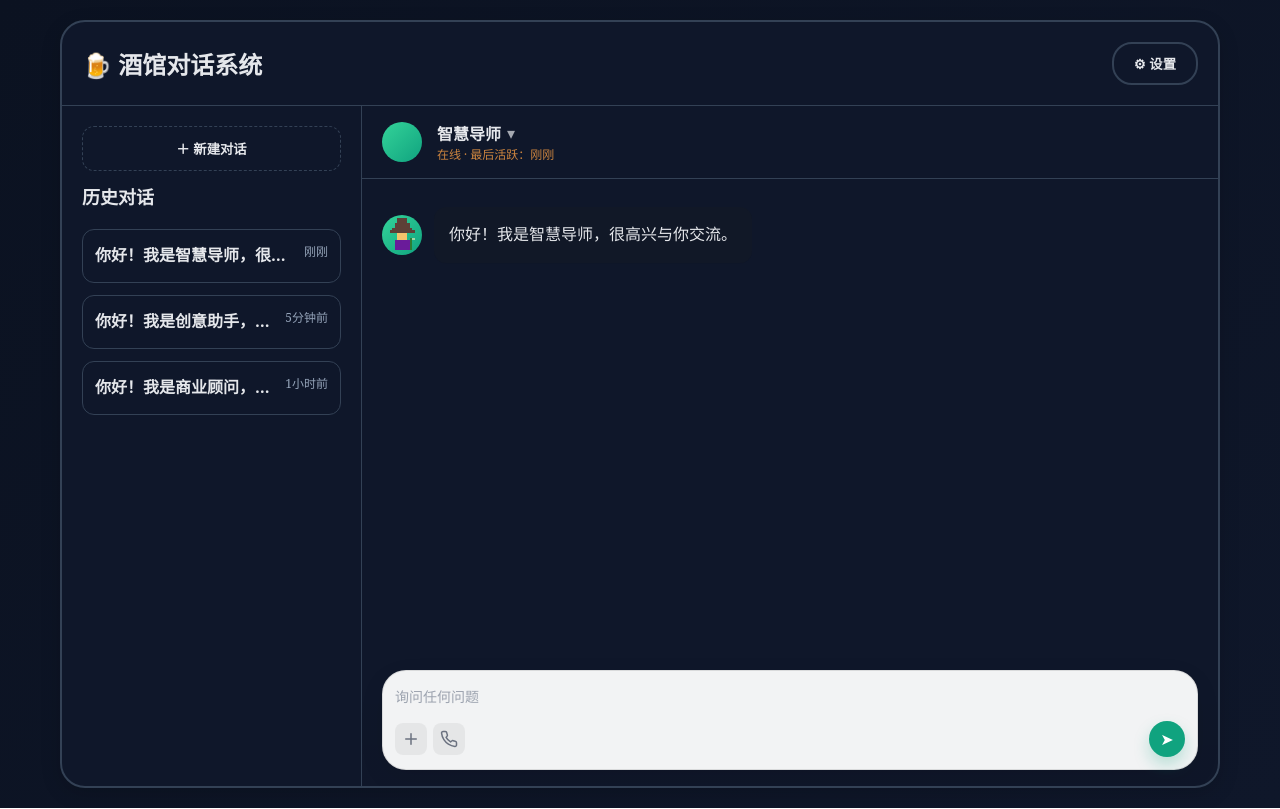
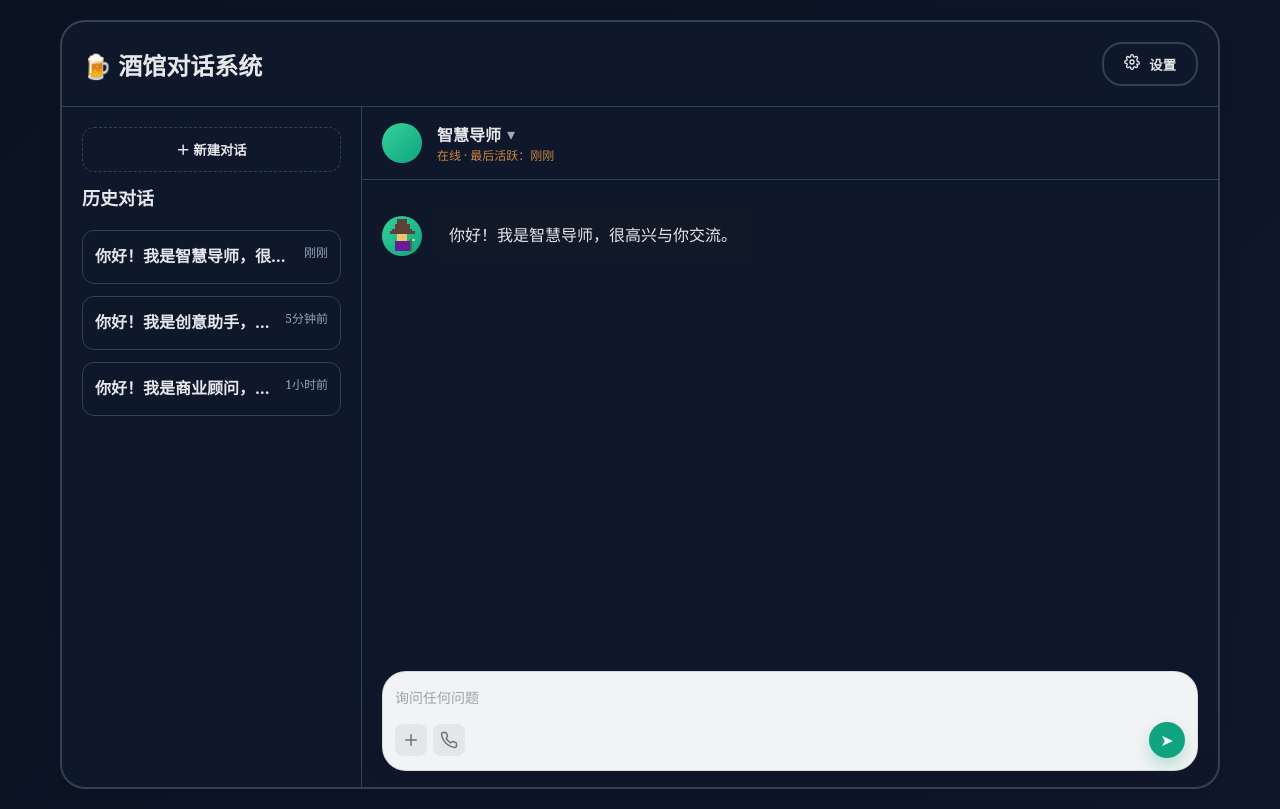
Before and after one commit to 9963KK/roleplay, a website built with Vite: page index.html in a window 1280 px wide. Built offline with nearby package versions, Linux system fonts and the light colour scheme.

Commit message:
feat(ui): 将顶部设置按钮替换为SVG齿轮图标+文字组合

```diff
--- a/index.html
+++ b/index.html
@@ -12,7 +12,10 @@
         <div class="header">
           <h1>🍺 酒馆对话系统</h1>
           <div class="header-buttons">
-            <button class="btn btn-secondary" onclick="showSettings()">⚙ 设置</button>
+            <button class="btn btn-secondary" onclick="showSettings()">
+              <svg viewBox="0 0 24 24" width="16" height="16" aria-hidden="true" fill="none" stroke="currentColor" stroke-width="2" stroke-linecap="round" stroke-linejoin="round" style="margin-right:6px"><circle cx="12" cy="12" r="3"/><path d="M19.4 15a1.65 1.65 0 0 0 .33 1.82l.06.06a2 2 0 1 1-2.83 2.83l-.06-.06a1.65 1.65 0 0 0-1.82-.33 1.65 1.65 0 0 0-1 1.51V21a2 2 0 1 1-4 0v-.09a1.65 1.65 0 0 0-1-1.51 1.65 1.65 0 0 0-1.82.33l-.06.06a2 2 0 1 1-2.83-2.83l.06-.06a1.65 1.65 0 0 0 .33-1.82 1.65 1.65 0 0 0-1.51-1H3a2 2 0 1 1 0-4h.09a1.65 1.65 0 0 0 1.51-1 1.65 1.65 0 0 0-.33-1.82l-.06-.06a2 2 0 1 1 2.83-2.83l.06.06a1.65 1.65 0 0 0 1.82.33H9a1.65 1.65 0 0 0 1-1.51V3a2 2 0 1 1 4 0v.09a1.65 1.65 0 0 0 1 1.51 1.65 1.65 0 0 0 1.82-.33l.06-.06a2 2 0 1 1 2.83 2.83l-.06.06a1.65 1.65 0 0 0-.33 1.82V9c0 .66.26 1.3.73 1.77.47.47 1.11.73 1.77.73H21a2 2 0 1 1 0 4h-.09a1.65 1.65 0 0 0-1.51 1z"/></svg>
+              设置
+            </button>
           </div>
         </div>
 
```
